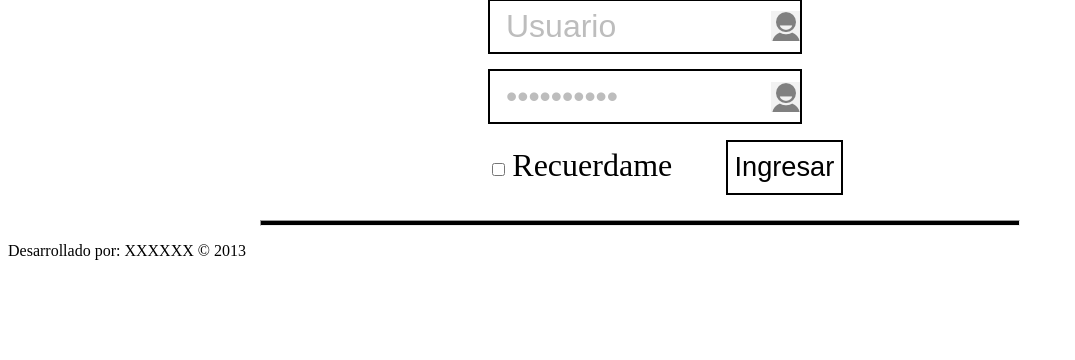
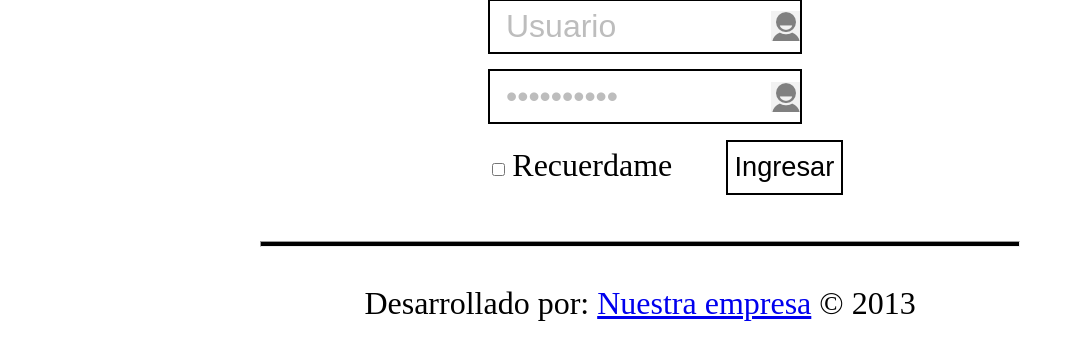
Before and after one commit to stianrincon/SchoolProyect, a Django app: page / in a window 1280 px wide. Shown: the part 263-623 px from the top of the page, without its empty margins (0-1075 px from the left). Run offline with Django 3.2, Linux system fonts and the light colour scheme.

Commit message:
creo que con este ya casi queda bien el login, haria falta definir los colores y ya. :D

```diff
--- a/CodeSchool/CodeSchool/Static/css/style.css
+++ b/CodeSchool/CodeSchool/Static/css/style.css
@@ -64,6 +64,7 @@ hr{
 
 .loginRemember{
 	margin-top: 5%;
+	margin-bottom: 5%;
 	font-size: 200%;
 }
 
@@ -80,3 +81,9 @@ hr{
 	background-color: #000;
 	color: #FFFFFF;
 }
+
+footer{
+	font-size: 200%;
+	text-align:center;
+	margin-top: 3%;
+}
--- a/CodeSchool/CodeSchool/Templates/login.html
+++ b/CodeSchool/CodeSchool/Templates/login.html
@@ -26,7 +26,7 @@
 		</div>
 		<hr>
 		<footer>
-			<p>Desarrollado por: XXXXXX &copy; 2013</p>
+			<p>Desarrollado por: <a href="www.">Nuestra empresa</a> &copy; 2013</p>
 		<footer>
 	</body>
 </html>
```
